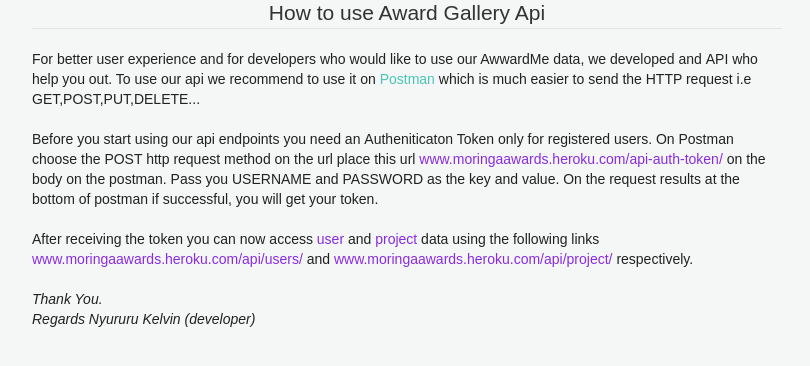
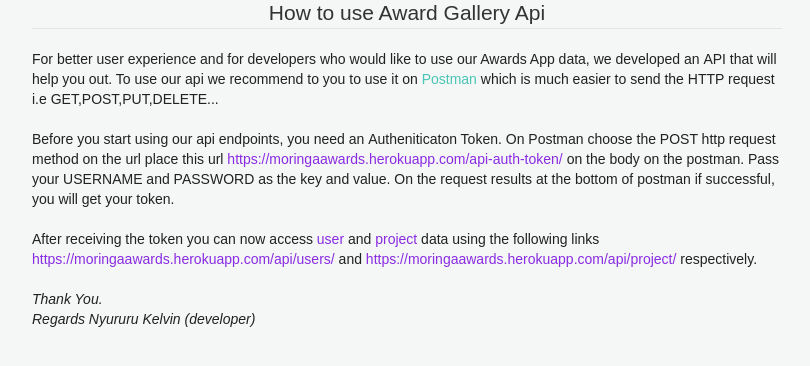
Before and after one commit to NyururuKelvin/awwardsApp, a Django app: page /api/ in a window 1280 px wide. Shown: the part 72-438 px from the top of the page, without its empty margins (233-1043 px from the left). Run offline with Django 3.2, Linux system fonts and the light colour scheme; the visitor is signed in with stand-in values (Sample User, id 1); some libraries are stand-ins or nearby versions; some web fonts are replaced.

Commit message:
my commit refine code

```diff
--- a/awwards/urls.py
+++ b/awwards/urls.py
@@ -16,10 +16,12 @@ Including another URLconf
 from django.conf.urls import url,include
 from django.contrib import admin
 from django.contrib.auth import views
+from rest_framework.authtoken.views import obtain_auth_token
 
 urlpatterns = [
     url(r'^admin/', admin.site.urls),
     url(r'',include('projects.urls')),
     url(r'^accounts/', include('registration.backends.simple.urls')),
     url(r'^logout/$', views.logout, {"next_page": '/'}),
+    url(r'^api-token-auth/', obtain_auth_token)
 ]
--- a/projects/templates/project/api.html
+++ b/projects/templates/project/api.html
@@ -8,20 +8,20 @@
       <div class="co-lg-8 col-md-8 mb-3">
           <legend class="text-center">How to use Award Gallery Api</legend>
           <div>
-              <div>For better user experience and for developers who would like to use our AwwardMe data, we
-                  developed and <span style="font-weight: bolder;">API</span> who help you out. To use our api we recommend
-                  to use it on <a href="https://www.postman.com/downloads/">Postman</a> which is much easier to send the HTTP request
+              <div>For better user experience and for developers who would like to use our Awards App data, we
+                  developed an <span style="font-weight: bolder;">API</span> that will help you out. To use our api we recommend
+                  to you to use it on <a href="https://www.postman.com/downloads/">Postman</a> which is much easier to send the HTTP request
                   i.e GET,POST,PUT,DELETE...
               </div><br>
               <div>
-                Before you start using our api endpoints you need an <span style="font-weight: bolder;">Autheniticaton Token</span> only for registered users. On Postman
-                choose the POST http request method on the url place this url <span style="color: blueviolet;">www.moringaawards.heroku.com/api-auth-token/</span> on the body
-                on the postman. Pass you USERNAME and PASSWORD as the key and value. On the request results at the bottom of postman
+                Before you start using our api endpoints, you need an <span style="font-weight: bolder;">Autheniticaton Token</span>. On Postman
+                choose the POST http request method on the url place this url <span style="color: blueviolet;">https://moringaawards.herokuapp.com/api-auth-token/</span> on the body
+                on the postman. Pass your USERNAME and PASSWORD as the key and value. On the request results at the bottom of postman
                 if successful, you will get your token.
               </div><br>
               <div>
                 After receiving the token you can now access <span style="font-weight: bolder; color: blueviolet;">user</span> and <span style="font-weight: bolder; color: blueviolet;">project</span> data using the following
-                links <span style="color: blueviolet;">www.moringaawards.heroku.com/api/users/</span> and <span style="color: blueviolet;">www.moringaawards.heroku.com/api/project/</span> respectively.
+                links <span style="color: blueviolet;">https://moringaawards.herokuapp.com/api/users/</span> and <span style="color: blueviolet;">https://moringaawards.herokuapp.com/api/project/</span> respectively.
               </div><br>
               <div style="font-style: italic;">
                   Thank You. <br>
--- a/projects/templates/project/update_profile.html
+++ b/projects/templates/project/update_profile.html
@@ -16,7 +16,7 @@
           <form  action="" method="post" enctype="multipart/form-data">
             {% csrf_token %}
             {% bootstrap_form update_user%}
-            {% bootstrap_form update_profile%}
+            {% bootstrap_form update_prof%}
             <div class="form-group">
               <input type="submit" class="btn btn-primary btn-sm float-right" value="Update">
             </div>
--- a/projects/urls.py
+++ b/projects/urls.py
@@ -15,11 +15,11 @@ urlpatterns=[
     url(r'^user/<int:user_id>', views.posted_by, name='posted_by'),
     url(r'^update/user/',views.update_profile, name='update_profile'),
     url(r'^project/(?P<id>\d+)/vote/$',views.vote, name='vote'),
-    url(r'^api/', views.api, name='api'),
-    url(r'^api/project/', views.ProjectList.as_view()),
-    url(r'^api/users/', views.UserList.as_view()),
-    url(r'^api/project/<int:pk>/',views.ProjectDescription.as_view()),
-    url(r'^api/user/<int:pk>/',views.UserDescription.as_view()),
+    url(r'^api/$', views.api, name='api'),
+    url(r'^api/project/$', views.ProjectList.as_view()),
+    url(r'^api/users/$', views.UserList.as_view()),
+    url(r'^api/project/<int:pk>/$',views.ProjectDescription.as_view()),
+    url(r'^api/user/<int:pk>/$',views.UserDescription.as_view()),
     url(r'^search/', views.search_project, name='search'),
 ]
 if settings.DEBUG:
--- a/projects/views.py
+++ b/projects/views.py
@@ -122,19 +122,20 @@ def search_project(request):
         return render(request, 'search.html', {"message": message})
 
 def update_profile(request):
+    profile = Profile(user=request.user)
     update_user=UpdateUser(request.POST,instance=request.user)
-    update_profile=UpdateProfile(request.POST,request.FILES,instance=request.user.profile)
-    if update_user.is_valid() and update_profile.is_valid():
+    update_prof=UpdateProfile(request.POST,request.FILES,instance=profile)
+    if update_user.is_valid() and update_prof.is_valid():
         update_user.save()
-        update_profile.save()
+        update_prof.save()
 
         messages.success(request, 'Profile Updated Successfully')
         return redirect('profile')
 
     else:
         update_user=UpdateUser(instance=request.user)
-        update_profile=UpdateProfile(instance=request.user.profile)
-    return render(request, 'project/update_profile.html',{'update_user':update_user,'update_profile':update_profile})
+        update_prof=UpdateProfile(instance=profile)
+    return render(request, 'project/update_profile.html',{'update_user':update_user,'update_prof':update_prof})
 
 # Api views
 def api(request):
```
Also changed, not shown: awwards/settings.py (+7 -0 lines), media/profile/Workspace_1_002.png (added), media/profile/Workspace_1_002_ttphe54.png (added), media/profile/me.jpg (added), media/profile/me_1FeGzoo.jpg (added), media/profile/me_8nkcvOQ.jpg (added), media/profile/me_FmGY8ws.jpg (added).
